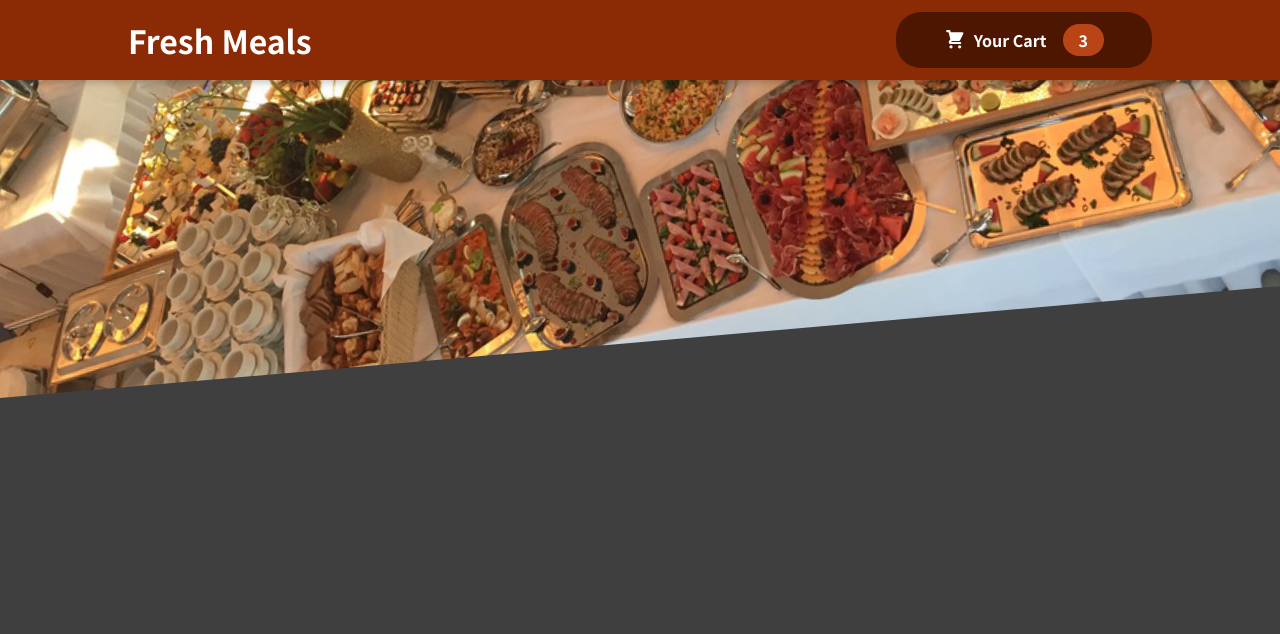
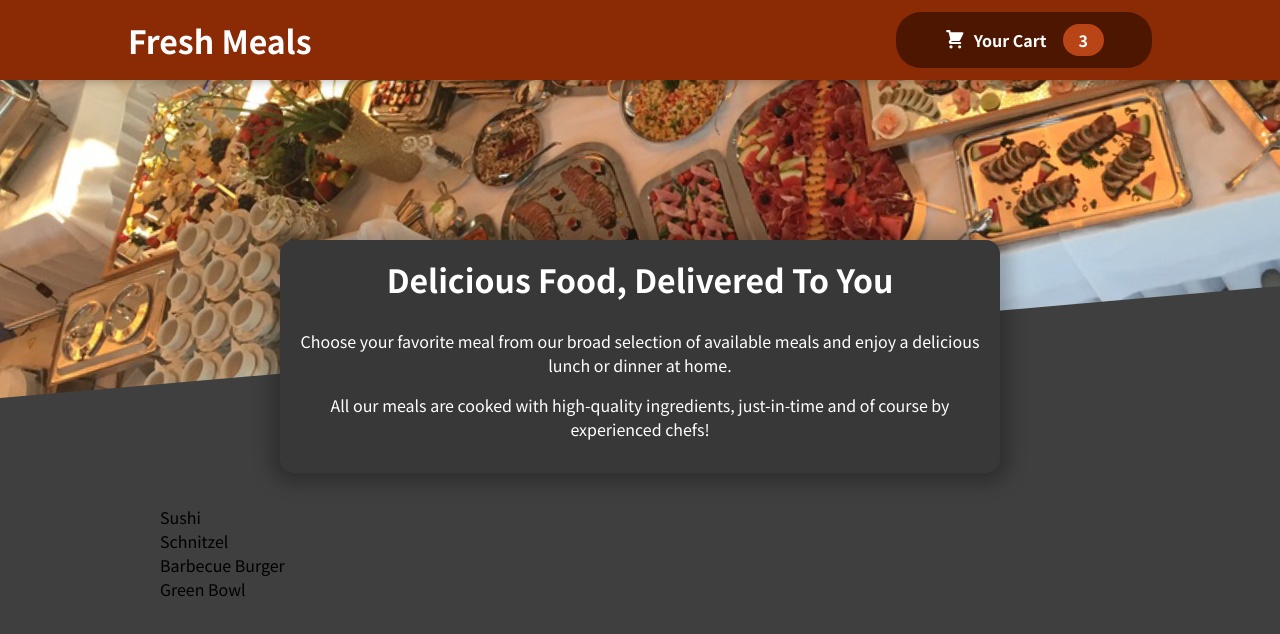
Before and after one commit to prakalpshakya31/Fresh-Meals, a React (Create React App) app: page / in a window 1280 px wide. Shown: the top 634 px of the page. Built offline with nearby package versions, Linux system fonts and the light colour scheme.

Commit message:
added Meals component

```diff
--- a/src/App.js
+++ b/src/App.js
@@ -1,10 +1,14 @@
 import React from 'react';
 import Header from './components/Layout/Header';
+import Meals from './components/Meals/Meals';
 
 function App() {
   return (
     <React.Fragment>
       <Header />
+      <main>
+        <Meals />
+      </main>
     </React.Fragment>
   );
 }
--- /dev/null
+++ b/src/components/Meals/AvailableMeals.js
@@ -0,0 +1,42 @@
+import classes from './AvailableMeals.module.css';
+
+const DUMMY_MEALS = [
+  {
+    id: 'm1',
+    name: 'Sushi',
+    description: 'Finest fish and veggies',
+    price: 22.99,
+  },
+  {
+    id: 'm2',
+    name: 'Schnitzel',
+    description: 'A german specialty!',
+    price: 16.5,
+  },
+  {
+    id: 'm3',
+    name: 'Barbecue Burger',
+    description: 'American, raw, meaty',
+    price: 12.99,
+  },
+  {
+    id: 'm4',
+    name: 'Green Bowl',
+    description: 'Healthy...and green...',
+    price: 18.99,
+  },
+];
+
+const AvailableMeals = () => {
+  const mealsList = DUMMY_MEALS.map((meal) => (
+    <li>{meal.name}</li>
+  ));
+
+  return (
+    <section className={classes.meals}>
+      <ul>{mealsList}</ul>
+    </section>
+  );
+};
+
+export default AvailableMeals;
--- /dev/null
+++ b/src/components/Meals/AvailableMeals.module.css
@@ -0,0 +1,24 @@
+.meals {
+  max-width: 60rem;
+  width: 90%;
+  margin: 2rem auto;
+  animation: meals-appear 1s ease-out forwards;
+}
+
+.meals ul {
+  list-style: none;
+  margin: 0;
+  padding: 0;
+}
+
+@keyframes meals-appear {
+  from {
+    opacity: 0;
+    transform: translateY(3rem);
+  }
+
+  to {
+    opacity: 1;
+    transform: translateY(0);
+  }
+}
--- /dev/null
+++ b/src/components/Meals/Meals.js
@@ -0,0 +1,14 @@
+import MealsSummary from './MealsSummary'
+import AvailableMeals from './AvailableMeals';
+import React from 'react';
+
+const Meals = () => {
+  return (
+    <React.Fragment>
+      <MealsSummary />
+      <AvailableMeals />
+    </React.Fragment>
+  )
+};
+
+export default Meals;
--- /dev/null
+++ b/src/components/Meals/MealsSummary.js
@@ -0,0 +1,21 @@
+import classes from './MealsSummary.module.css';
+
+const MealsSummary = () => {
+  return (
+    <section className={classes.summary}>
+      <h2>Delicious Food, Delivered To You</h2>
+      <p>
+        Choose your favorite meal from our broad selection
+        of available meals and enjoy a delicious lunch or
+        dinner at home.
+      </p>
+      <p>
+        All our meals are cooked with high-quality
+        ingredients, just-in-time and of course by
+        experienced chefs!
+      </p>
+    </section>
+  );
+};
+
+export default MealsSummary;
--- /dev/null
+++ b/src/components/Meals/MealsSummary.module.css
@@ -0,0 +1,18 @@
+.summary {
+  text-align: center;
+  max-width: 45rem;
+  width: 90%;
+  margin: auto;
+  margin-top: -10rem;
+  position: relative;
+  background-color: #383838;
+  color: white;
+  border-radius: 14px;
+  padding: 1rem;
+  box-shadow: 0 1px 18px 10px rgba(0, 0, 0, 0.25);
+}
+
+.summary h2 {
+  font-size: 2rem;
+  margin-top: 0;
+}
```
Also changed, not shown: 1 other file (tests, documents, lock files or other folders).
